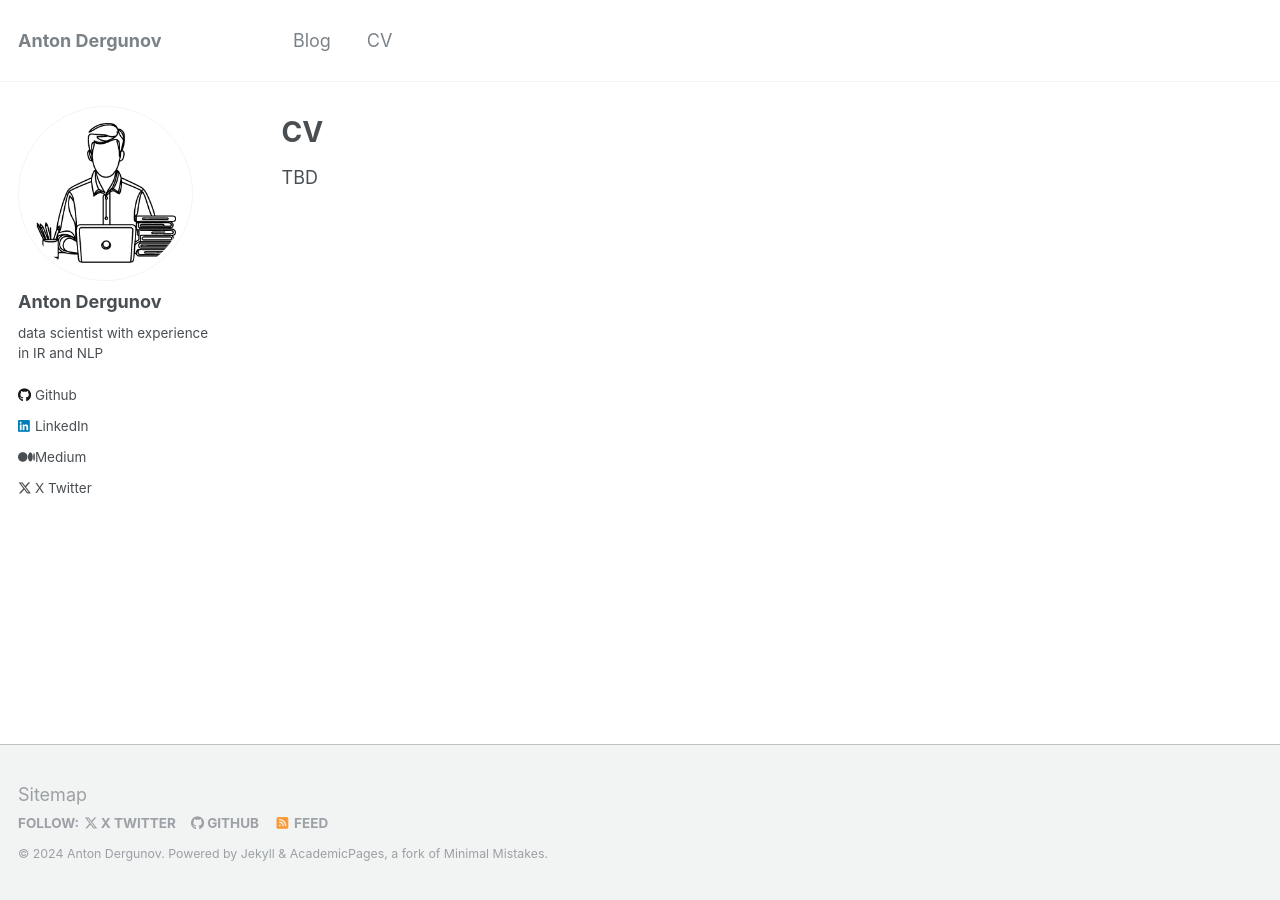
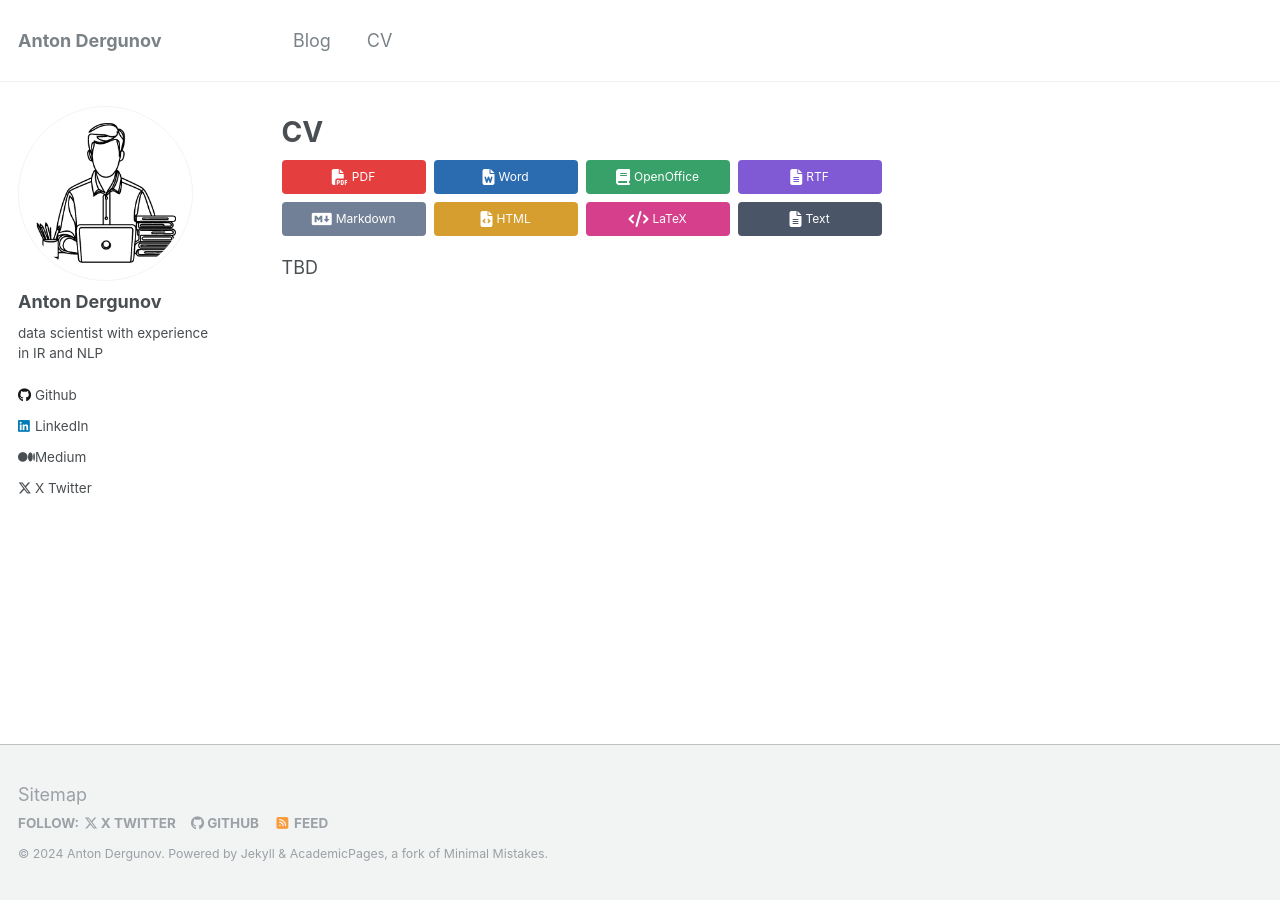
Before and after one commit to anton-dergunov/anton-dergunov.github.io, a Jekyll site: the page built from _pages/cv.md, in a window 1280 px wide. Built offline with Jekyll 4.4.1, drawn with Linux system fonts in a browser that asks for light colours.

Commit message:
Added CV download icons

```diff
--- /dev/null
+++ b/_includes/cv_download.html
@@ -0,0 +1,26 @@
+<div class="download-links">
+    <a href="files/cv.pdf" class="download-pdf">
+        <i class="fas fa-file-pdf download-icon"></i>PDF
+    </a>
+    <a href="files/cv.docx" class="download-word">
+        <i class="fas fa-file-word download-icon"></i>Word
+    </a>
+    <a href="files/cv.odt" class="download-openoffice">
+        <i class="fas fa-book download-icon"></i>OpenOffice
+    </a>
+    <a href="files/cv.rtf" class="download-rtf">
+        <i class="fas fa-file-alt download-icon"></i>RTF
+    </a>
+    <a href="files/cv.md" class="download-markdown">
+        <i class="fab fa-markdown download-icon"></i>Markdown
+    </a>
+    <a href="files/cv.html" class="download-html">
+        <i class="fas fa-file-code download-icon"></i>HTML
+    </a>
+    <a href="files/cv.tex" class="download-latex">
+        <i class="fas fa-code download-icon"></i>LaTeX
+    </a>
+    <a href="files/cv.txt" class="download-text">
+        <i class="fas fa-file-alt download-icon"></i>Text
+    </a>
+</div>
--- a/_pages/cv.md
+++ b/_pages/cv.md
@@ -9,4 +9,6 @@ redirect_from:
 
 {% include base_path %}
 
+{% include cv_download.html %}
+
 TBD
--- /dev/null
+++ b/_sass/_cv.scss
@@ -0,0 +1,33 @@
+/* ==========================================================================
+   CV DOWNLOAD LINKS
+   ========================================================================== */
+
+.download-links {
+    text-align: center;
+    display: grid;
+    grid-template-columns: repeat(4, 1fr);
+    gap: 8px;
+    max-width: 600px;
+}
+
+.download-links a {
+    display: flex;
+    align-items: center;
+    justify-content: center;
+    padding: 8px;
+    text-decoration: none;
+    color: white;
+    border-radius: 4px;
+    font-size: 12px;
+    gap: 4px;
+}
+
+.download-pdf { background-color: #E53E3E; }
+.download-word { background-color: #2B6CB0; }
+.download-openoffice { background-color: #38A169; }
+.download-rtf { background-color: #805AD5; }
+.download-markdown { background-color: #718096; }
+.download-html { background-color: #D69E2E; }
+.download-latex { background-color: #D53F8C; }
+.download-text { background-color: #4A5568; }
+.download-icon { font-size: 16px; }
--- a/assets/css/main.scss
+++ b/assets/css/main.scss
@@ -39,3 +39,5 @@
 @import "vendor/font-awesome/brands";
 @import "vendor/magnific-popup/magnific-popup";
 @import "print";
+
+@import "cv";
```
